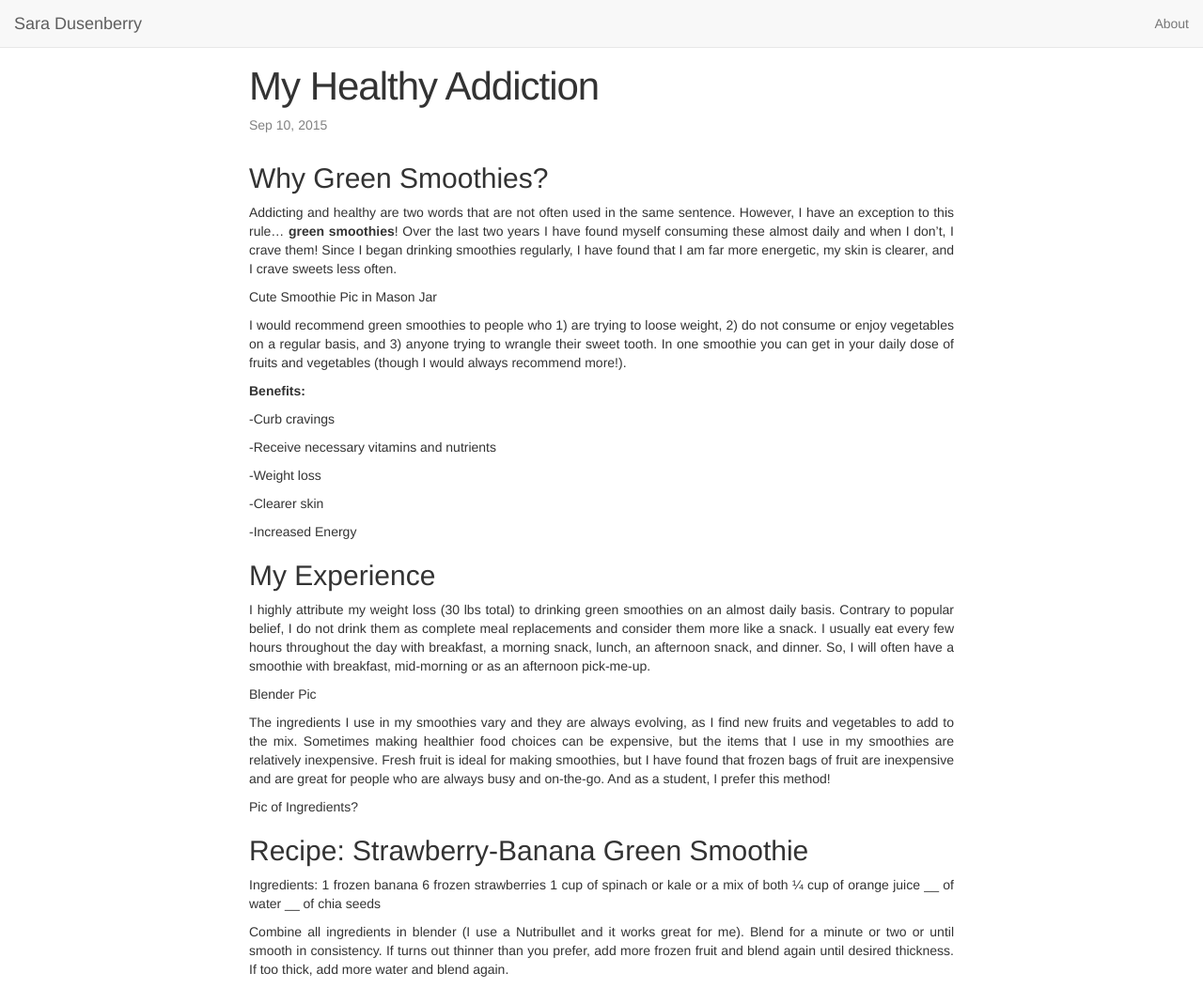
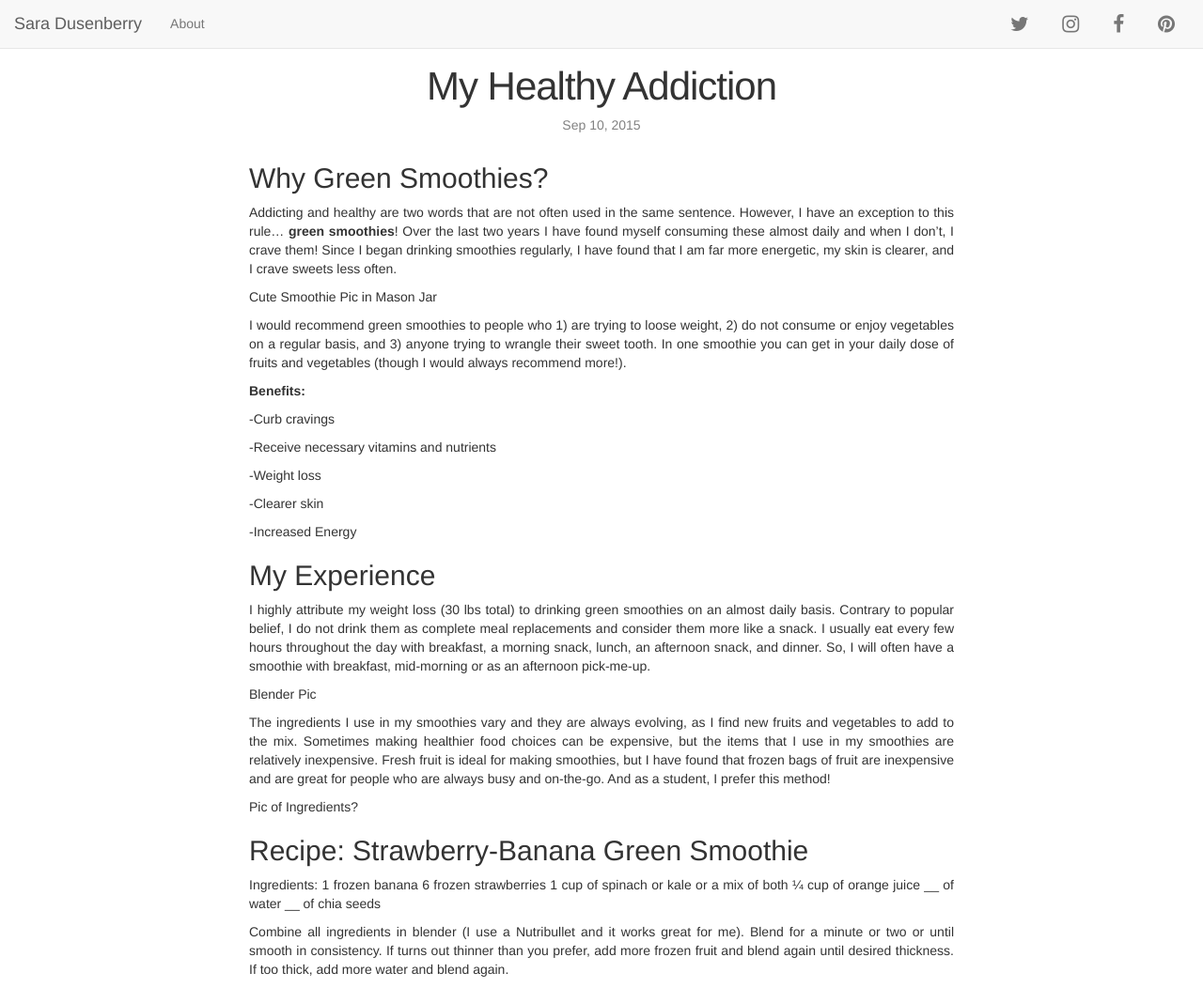
Before and after one commit to saradusenberry/saradusenberry.github.io, a Jekyll site: the page built from _posts/2015-09-10-Smoothie.md, in a window 1280 px wide and 1052 px high. Shown: the whole window at 94% size. Built offline with Jekyll 4.4.1, drawn with Linux system fonts in a browser that asks for light colours; nearby versions of some CDN libraries.

Commit message:
Adding social media icons.  Minor CSS edits.

```diff
--- a/_includes/head.html
+++ b/_includes/head.html
@@ -6,8 +6,8 @@
   <title>{% if page.title %}{{ page.title }}{% else %}{{ site.title }}{% endif %}</title>
   <meta name="description" content="{% if page.excerpt %}{{ page.excerpt | strip_html | strip_newlines | truncate: 160 }}{% else %}{{ site.description }}{% endif %}">
 
-  <link rel="stylesheet" href="https://maxcdn.bootstrapcdn.com/bootstrap/3.3.5/css/bootstrap.min.css">
-  <link rel="stylesheet" href="//maxcdn.bootstrapcdn.com/font-awesome/4.2.0/css/font-awesome.min.css">
+  <link rel="stylesheet" href="//maxcdn.bootstrapcdn.com/bootstrap/3.3.5/css/bootstrap.min.css">
+  <link rel="stylesheet" href="//maxcdn.bootstrapcdn.com/font-awesome/4.4.0/css/font-awesome.min.css">
   <link rel="stylesheet" href="{{ "/css/main.css" | prepend: site.baseurl }}">
   <link rel="canonical" href="{{ page.url | replace:'index.html','' | prepend: site.baseurl | prepend: site.url }}">
   <link rel="alternate" type="application/rss+xml" title="{{ site.title }}" href="{{ "/feed.xml" | prepend: site.baseurl | prepend: site.url }}" />
--- a/_includes/header.html
+++ b/_includes/header.html
@@ -10,7 +10,7 @@
       </button>
     </div>
     <nav class="navbar-collapse collapse">
-      <ul class="nav navbar-nav navbar-right">
+      <ul class="nav navbar-nav">
         {% for page in site.pages %}
           {% if page.title %}
             {% if page.title != "404" %}
@@ -18,6 +18,14 @@
             {% endif %}
           {% endif %}
         {% endfor %}
+      </ul>
+      <ul class="nav navbar-nav navbar-right social">
+        <li>
+            <a class="twitter" href="https://twitter.com/saradusenberry" target="_blank"><i class="fa fa-twitter"></i></a>
+            <a class="instagram"href="https://instagram.com/saradusenberry" target="_blank"><i class="fa fa-instagram"></i></a>
+            <a class="facebook"href="https://www.facebook.com/sara.hines.1000" target="_blank"><i class="fa fa-facebook"></i></a>
+            <a class="pinterest"href="https://pinterest.com/saradusenberry" target="_blank"><i class="fa fa-pinterest"></i></a>
+        </li>
       </ul>
     </nav>
   </div>
--- a/_layouts/post.html
+++ b/_layouts/post.html
@@ -2,7 +2,7 @@
 layout: default
 ---
 <div class="row">
-  <div class="col-md-8 col-md-offset-2">
+  <div class="col-md-10 col-md-offset-1 col-lg-8 col-lg-offset-2">
 
     <header class="post-header">
       <h1 class="post-title">{{ page.title }}</h1>
--- a/_sass/_base.scss
+++ b/_sass/_base.scss
@@ -4,9 +4,15 @@
 }
 
 // Posts should be justified.
-article {
+article > p {
   text-align: justify;
 }
+
+// Social Media Colors
+$twitter: #00aced;
+$instagram: #517fa4;
+$facebook: #3b5998;
+$pinterest: #cb2027;
 
 // /**
 //  * Set `margin-bottom` to maintain vertical rhythm
--- a/_sass/_layout.scss
+++ b/_sass/_layout.scss
@@ -2,6 +2,29 @@
 -------------------------------------------------- */
 body {
     padding-top: 51px !important; /* for fixed Bootstrap header */
+}
+
+/* Social */
+.social {
+    font-size: 1.5em;
+    margin-right: 0;
+}
+
+  .social > li > a {
+    display: inline-block;
+  }
+
+.twitter:hover {
+  color: $twitter !important;
+}
+.instagram:hover {
+  color: $instagram !important;
+}
+.facebook:hover {
+  color: $facebook !important;
+}
+.pinterest:hover {
+  color: $pinterest !important;
 }
 
 /* CUSTOMIZE THE CAROUSEL
@@ -34,14 +57,14 @@ body {
 -------------------------------------------------- */
 
 /* Center align the text within the three columns below the carousel */
-.marketing .col-lg-4 {
+.marketing .col-md-4 {
   margin-bottom: 20px;
   text-align: center;
 }
 .marketing h2 {
   font-weight: normal;
 }
-.marketing .col-lg-4 p {
+.marketing .col-md-4 p {
   margin-right: 10px;
   margin-left: 10px;
 }
@@ -68,17 +91,6 @@ body {
   }
 }
 
-
-
-
-
-
-
-
-
-//
-// **** OLD ****
-//
 
 /**
  * Site header
@@ -168,78 +180,6 @@ body {
     }
 }
 
-
-
-/**
- * Site footer
- */
-.site-footer {
-    border-top: 1px solid $grey-color-light;
-    padding: $spacing-unit 0;
-}
-
-.footer-heading {
-    font-size: 18px;
-    margin-bottom: $spacing-unit / 2;
-}
-
-.contact-list,
-.social-media-list {
-    list-style: none;
-    margin-left: 0;
-}
-
-.footer-col-wrapper {
-    font-size: 15px;
-    color: $grey-color;
-    margin-left: -$spacing-unit / 2;
-    @extend %clearfix;
-}
-
-.footer-col {
-    float: left;
-    margin-bottom: $spacing-unit / 2;
-    padding-left: $spacing-unit / 2;
-}
-
-.footer-col-1 {
-    width: -webkit-calc(35% - (#{$spacing-unit} / 2));
-    width:         calc(35% - (#{$spacing-unit} / 2));
-}
-
-.footer-col-2 {
-    width: -webkit-calc(20% - (#{$spacing-unit} / 2));
-    width:         calc(20% - (#{$spacing-unit} / 2));
-}
-
-.footer-col-3 {
-    width: -webkit-calc(45% - (#{$spacing-unit} / 2));
-    width:         calc(45% - (#{$spacing-unit} / 2));
-}
-
-@include media-query($on-laptop) {
-    .footer-col-1,
-    .footer-col-2 {
-        width: -webkit-calc(50% - (#{$spacing-unit} / 2));
-        width:         calc(50% - (#{$spacing-unit} / 2));
-    }
-
-    .footer-col-3 {
-        width: -webkit-calc(100% - (#{$spacing-unit} / 2));
-        width:         calc(100% - (#{$spacing-unit} / 2));
-    }
-}
-
-@include media-query($on-palm) {
-    .footer-col {
-        float: none;
-        width: -webkit-calc(100% - (#{$spacing-unit} / 2));
-        width:         calc(100% - (#{$spacing-unit} / 2));
-    }
-}
-
-
-
 /**
  * Page content
  */
@@ -270,13 +210,12 @@ body {
     font-size: 24px;
 }
 
-
-
 /**
  * Posts
  */
 .post-header {
     margin-bottom: $spacing-unit;
+    text-align: center;
 }
 
 .post-title {
--- a/index.html
+++ b/index.html
@@ -5,7 +5,7 @@ topNumber: 3
 <!-- Three most recent posts -->
 <div class="row marketing">
   {% for post in site.posts limit:page.topNumber %}
-    <div class="col-lg-4">
+    <div class="col-md-4">
       <img class="img-circle" src="../assets/images/{{ post.img }}" alt="Generic placeholder image" width="140" height="140">
       <h2>{{ post.title }}</h2>
       <p>{{ post.excerpt }}</p>
```
